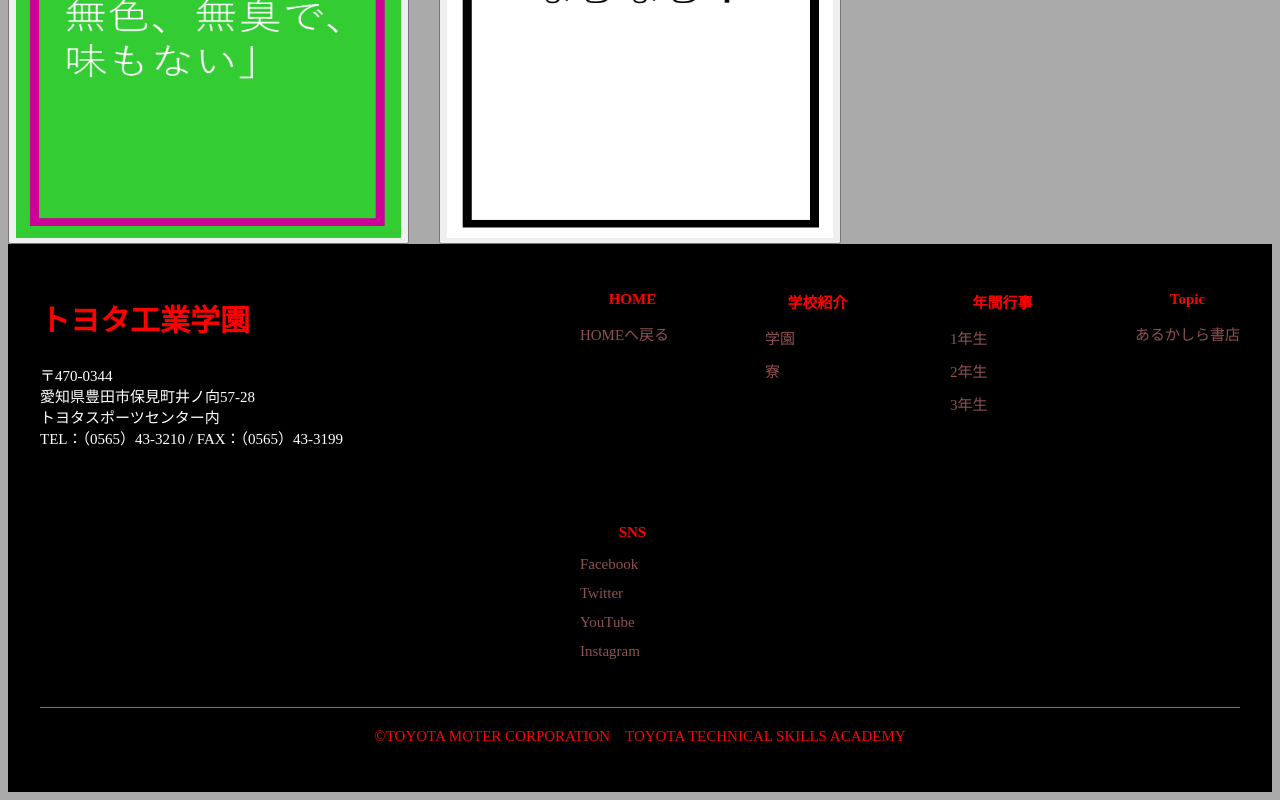
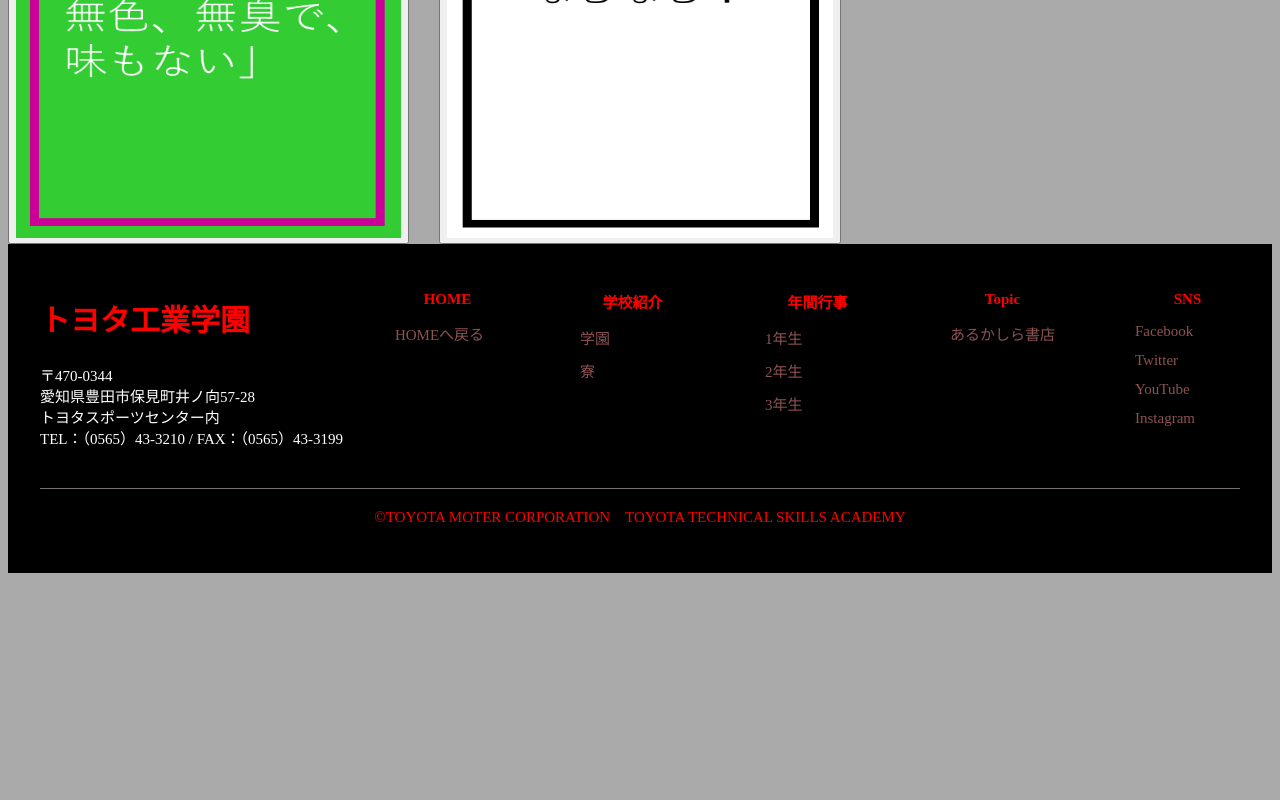
Before and after one commit to kazusa-hosoda/outsider-, a plain HTML site: page Topic.html in a window 1280 px wide. Shown: the part 2197-2997 px from the top of the page. After the commit the page ends 2778 px from the top, so only its background shows below. Drawn offline with Linux system fonts and the light colour scheme; a script that the page names is missing.

Commit message:
Update Topic.css

```diff
--- a/Topic.css
+++ b/Topic.css
@@ -115,7 +115,7 @@ body{
 
   .grid {
     display: grid;
-    grid-template-columns: repeat(2, minmax(0, 1fr));
+    grid-template-columns: repeat(5, minmax(0, 1fr));
     gap: 5rem;
     margin-bottom: 1.5rem;
   }
@@ -158,7 +158,7 @@ body{
     }
 
     .grid {
-      grid-template-columns: repeat(4, minmax(0, 1fr));
+      grid-template-columns: repeat(5, minmax(0, 1fr));
     }
 
     .footer__address a {
```
